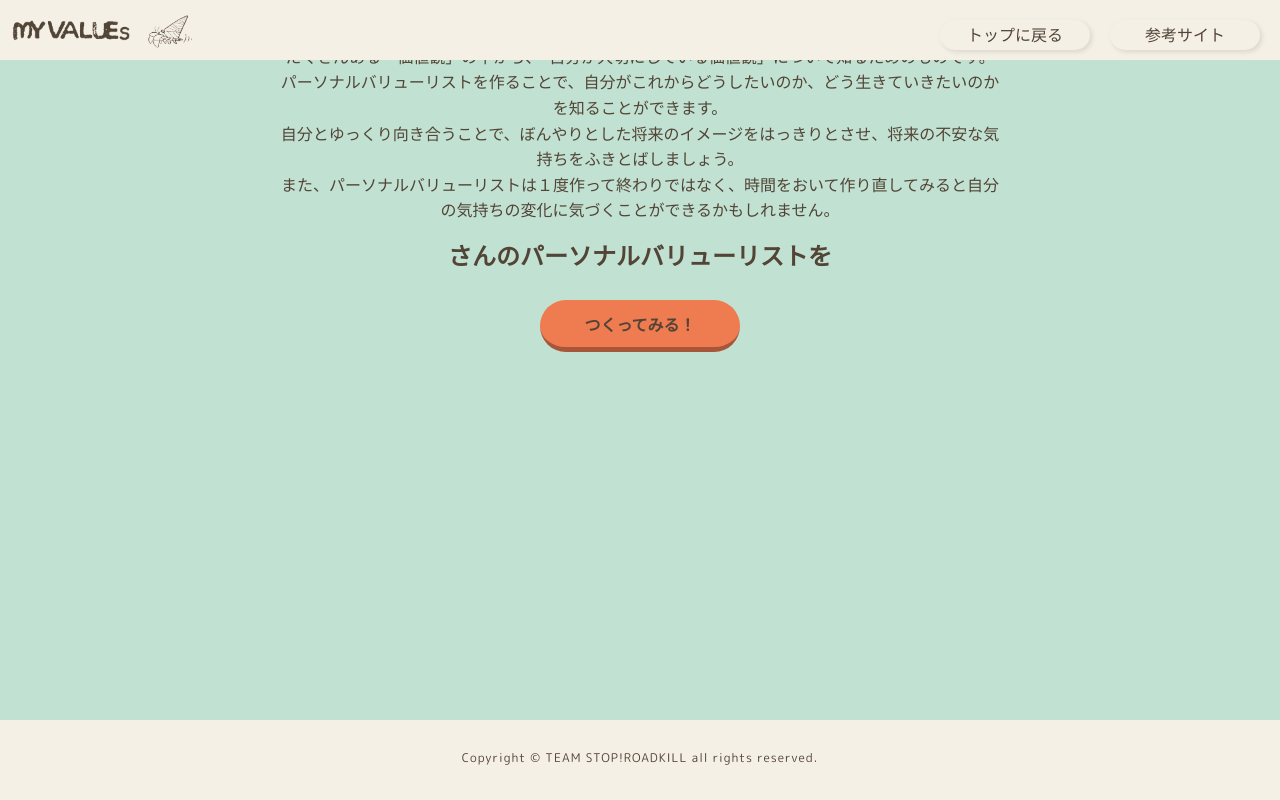
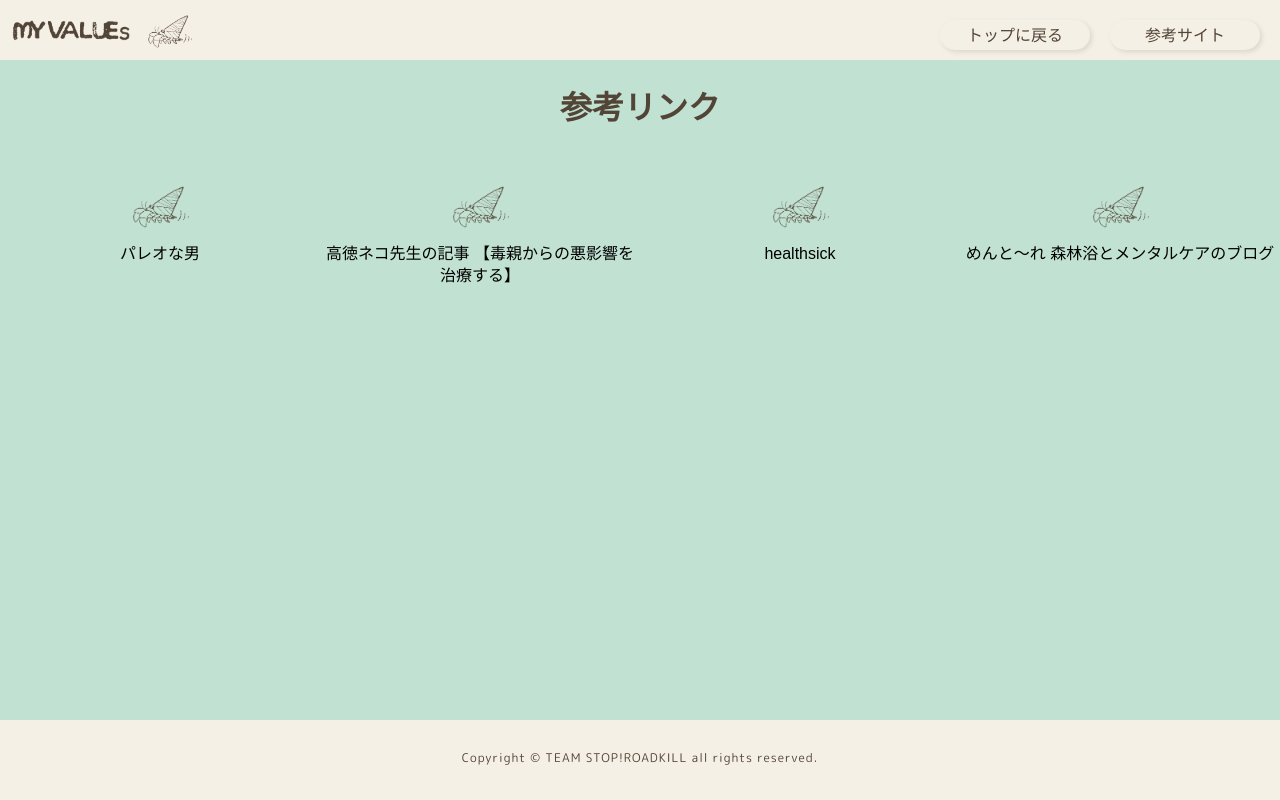
Before and after one commit to t-mitomi/myvalues, a Flask app: page /page1 in a window 1280 px wide. Run offline with Flask 2, Linux system fonts and the light colour scheme; the visitor is signed in with stand-in values (Sample User, id 1); some libraries are stand-ins or nearby versions.

Commit message:
page1 は テスト用にしています。

```diff
--- a/templates/page1.html
+++ b/templates/page1.html
@@ -1,40 +1,62 @@
-<!-- ファイル個別情報 -->
-{% extends "base.html" %}
-{% block content %}
+<!-- 共通部ファイル -->
+<!DOCTYPE html>
+<html lang="ja">
+<head>
+    <meta charset="UTF-8">
+    <meta http-equiv="X-UA-Compatible" content="IE=edge">
+    <meta name="viewport" content="width=device-width, initial-scale=1.0">
+    <title>Document</title>
+
+<!--  jQuery -->
+    <link rel="stylesheet" href="../static/css/style.css">
+    <script src="https://ajax.googleapis.com/ajax/libs/jquery/3.3.1/jquery.min.js"></script>
+    <script src="../static/js/common.js"></script>
+
+<!-- jQuery UI -->
+<script src="https://ajax.googleapis.com/ajax/libs/jqueryui/1.12.1/jquery-ui.min.js"></script>
+<link rel="stylesheet" href="https://ajax.googleapis.com/ajax/libs/jqueryui/1.12.1/themes/smoothness/jquery-ui.css">
+
+<!-- googleフォント -->
+    <link rel="preconnect" href="https://fonts.googleapis.com">
+    <link rel="preconnect" href="https://fonts.gstatic.com" crossorigin>
+    <link href="https://fonts.googleapis.com/css2?family=M+PLUS+Rounded+1c:wght@100;300;400;500;700;800;900&display=swap" rel="stylesheet">
+</head>
 <body>
-<div class="container">
-    <div class="text_box">
-        <h1>パーソナルバリューリストとは</h1>
-            <div class="description">
-                <p>
-                たくさんある「価値観」の中から、「自分が大切にしている価値観」について知るためのものです。<br>
-                パーソナルバリューリストを作ることで、自分がこれからどうしたいのか、どう生きていきたいのかを知ることができます。<br>
-                自分とゆっくり向き合うことで、ぼんやりとした将来のイメージをはっきりとさせ、将来の不安な気持ちをふきとばしましょう。<br>
-                また、パーソナルバリューリストは１度作って終わりではなく、時間をおいて作り直してみると自分の気持ちの変化に気づくことができるかもしれません。
-                </p>
-                    <div class="list">
-                        <h2>{{name}}さんのパーソナルバリューリストを</h2>
+    <div class="container-all">
+        <header class="site-header">
+        <div class="logo">
+            <img src="../static/img/name.png" alt="">
+        </div>
 
-                            <div class ="button-box">
-                                <input type="submit" value="つくってみる！" class="reset button-shadow">
+        <div class="logoimage">
+            <img src="../static/img/myvalueslogo.png" alt="">
+        </div>
+
+        <div class="menu">
+        <nav>
+            <ul>
+                <li> <button type=“button” onclick="location.href='index'" class="reset top-menu">トップに戻る</button></li>
+                <li><button type=“button” onclick="location.href='page7'" class="reset top-menu">参考サイト</button></li>
+            </ul>
+        </nav>
+        </div>
+        </header>
 
 
 
-                </div>
-            </div>
-        </div>
+    <!-- はめ込みのための記述 スペースの有無に注意しなさいな!? -->
+    <h1 class="banner_text">参考リンク</h1>
+    <div class="top-banner">
+        <a href="https://yuchrszk.blogspot.com/2018/07/2.html" target="_blank"><img src="../static/img/myvalueslogo.png"  class="banner_img"><p>パレオな男</p></a>
+        <a href="https://www.azusa.me/blog/?p=2531" target="_blank"><img src="../static/img/myvalueslogo.png"  class="banner_img"><p>高徳ネコ先生の記事 【毒親からの悪影響を治療する】</p></a>
+        <a href="https://everyday-evident.net/personal-value-card-sort-activity/" target="_blank"><img src="../static/img/myvalueslogo.png"  class="banner_img"><p>healthsick</p></a>
+        <a href="https://mento-re.com/entry/mentore/katikan/sinndan" target="_blank"><img src="../static/img/myvalueslogo.png"  class="banner_img"><p>めんと～れ 森林浴とメンタルケアのブログ</p></a>
     </div>
-</div>
-
-<script>
-    $(".button-box").click(function() {
-        $("p").hide();
-    })
-</script>
 
 
+    <footer>
+    <p class="copyright">Copyright &copy; TEAM STOP!ROADKILL all rights reserved.</p>
+    </footer>
+    </div>
 </body>
-
-
-
-{% endblock %}
+</html>
```
